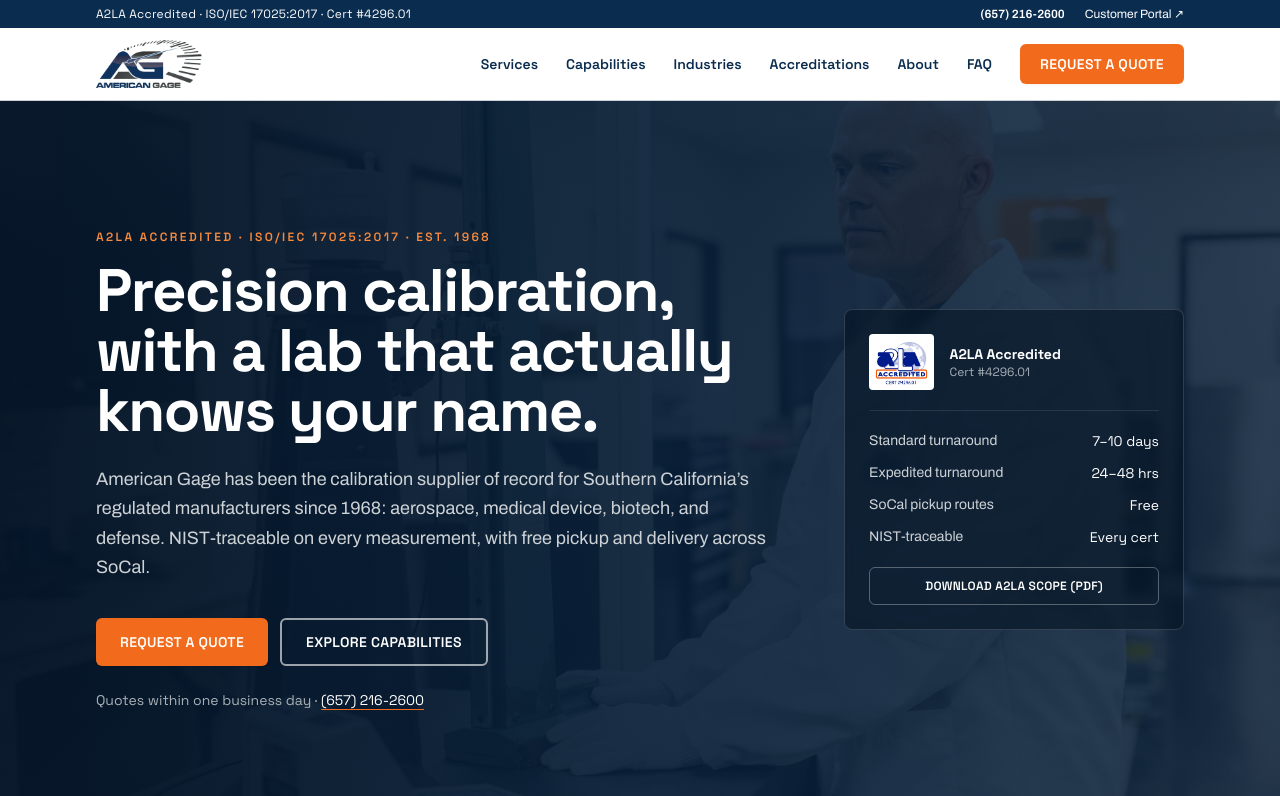
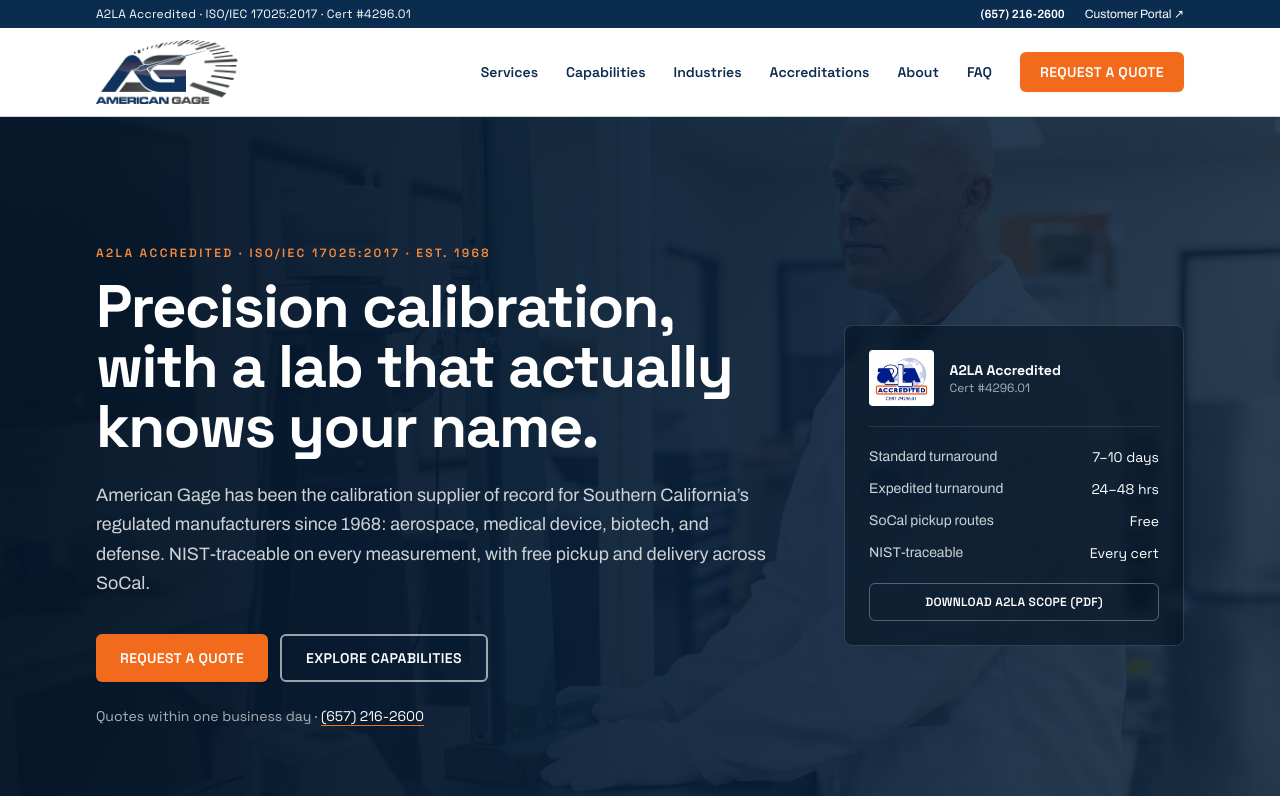
Before and after one commit to surgeadmin1/american-gage, a Next.js app: page / in a window 1280 px wide. Shown: the top 796 px of the page. Built offline with nearby package versions, Linux system fonts and the light colour scheme.

Commit message:
Larger logo in header and footer

```diff
--- a/components/Footer.tsx
+++ b/components/Footer.tsx
@@ -11,9 +11,9 @@
           <Image
             src="/images/american-gage-logo.png"
             alt="American Gage logo"
-            width={160}
-            height={73}
-            className="h-11 w-auto brightness-0 invert"
+            width={200}
+            height={92}
+            className="h-14 w-auto brightness-0 invert"
           />
           <p className="mt-4 text-sm leading-relaxed">
             A2LA ISO/IEC 17025:2017 accredited calibration laboratory serving Southern
--- a/components/Header.tsx
+++ b/components/Header.tsx
@@ -50,10 +50,10 @@
           <Image
             src="/images/american-gage-logo.png"
             alt="American Gage logo"
-            width={170}
-            height={78}
+            width={220}
+            height={101}
             priority
-            className="h-12 w-auto"
+            className="h-14 w-auto lg:h-16"
           />
         </Link>
 
```
